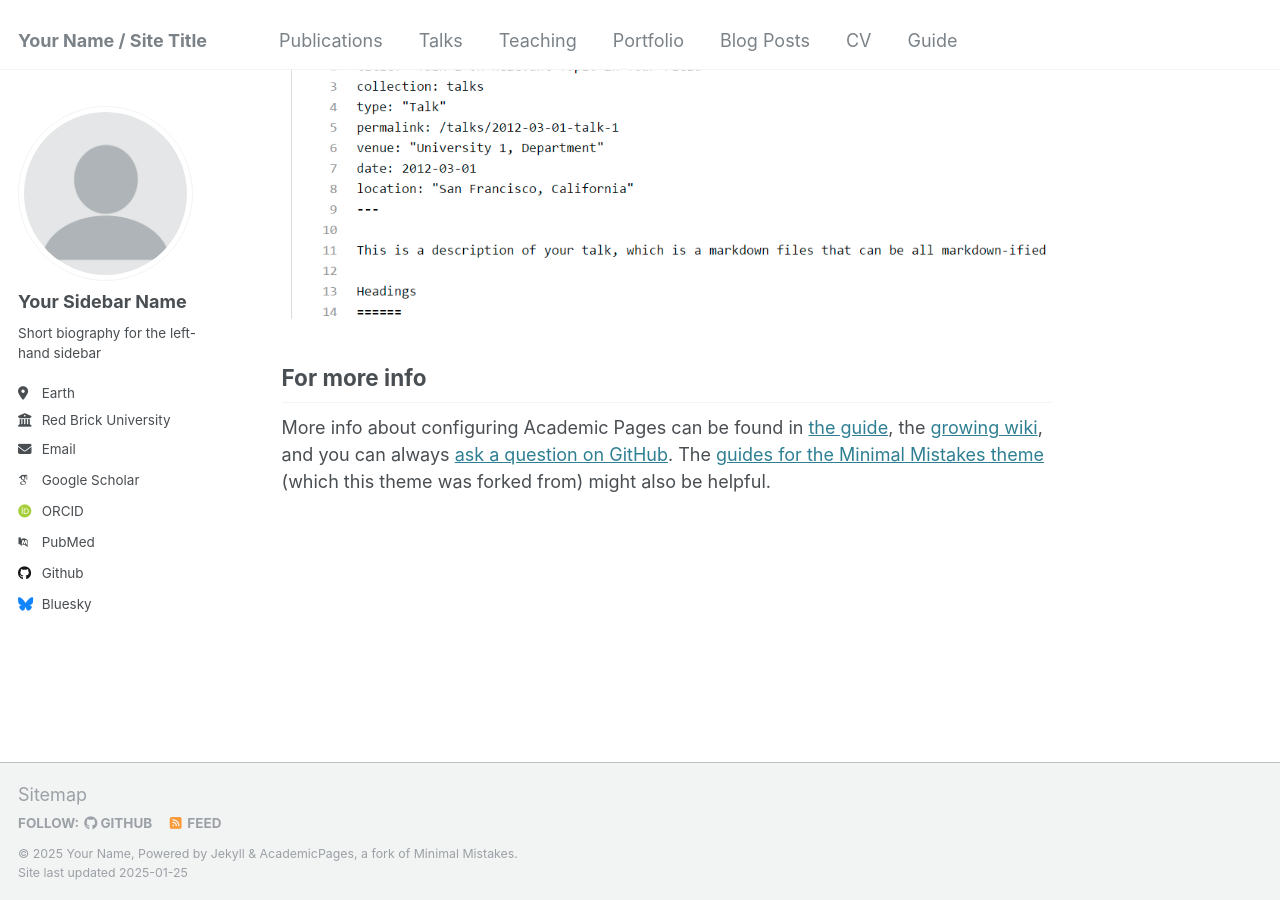
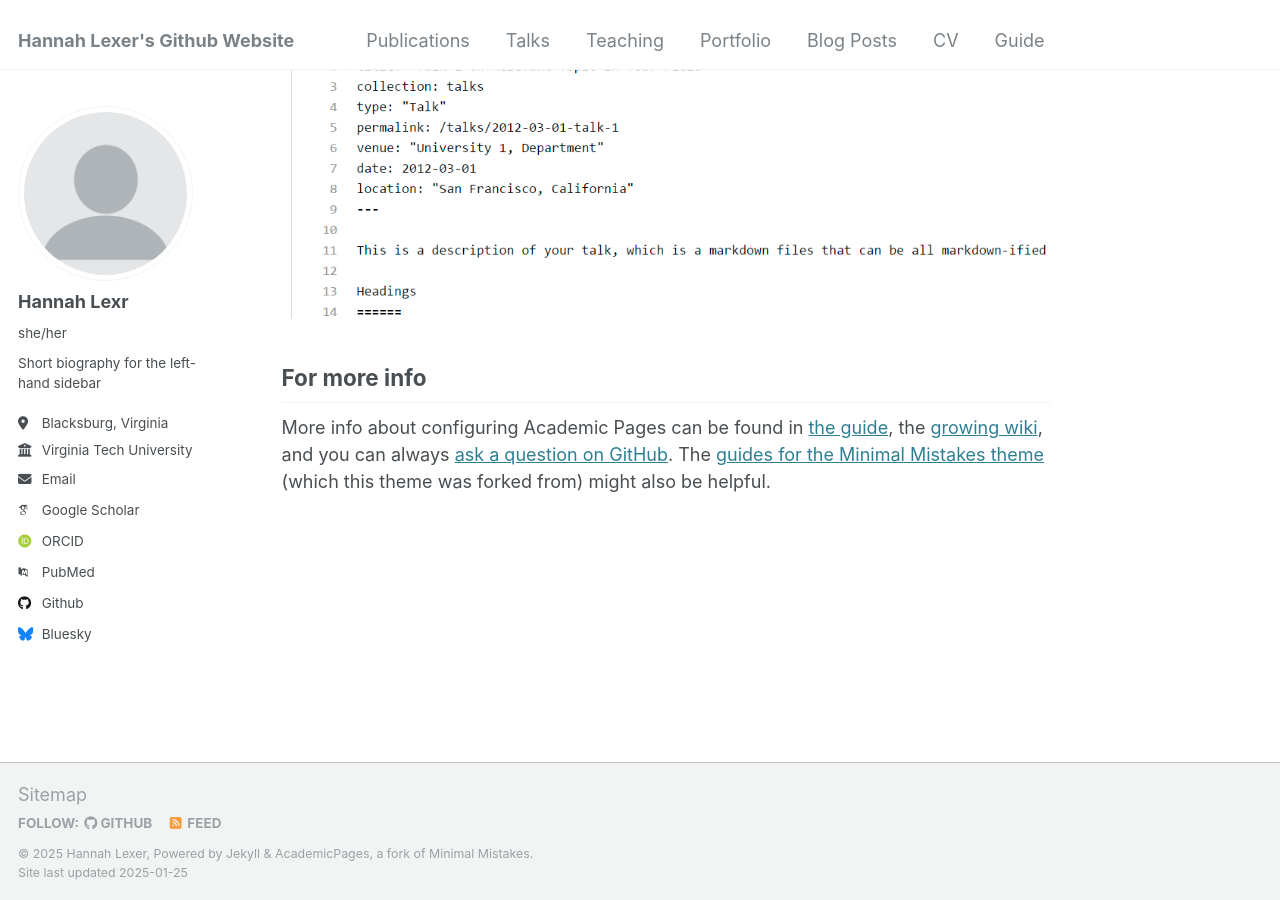
Before and after one commit to hannahl22/hannahl22.github.io, a Jekyll site: the page built from _pages/about.md, in a window 1280 px wide and 900 px high, scrolled down 2643 px. Built offline with Jekyll 4.4.1, drawn with Linux system fonts in a browser that asks for light colours; some web fonts are replaced.

Commit message:
Added Config File Updates

```diff
--- a/_config.yml
+++ b/_config.yml
@@ -8,13 +8,13 @@
 
 # Basic Site Settings
 locale                   : "en-US"
-title                    : "Your Name / Site Title"
+title                    : "Hannah Lexer's Github Website"
 title_separator          : "-"
-name                     : &name "Your Name"
+name                     : &name "Hannah Lexer"
 description              : &description "personal description"
-url                      : https://academicpages.github.io # the base hostname & protocol for your site e.g. "https://[your GitHub username].github.io"
+url                      : https://hannahl22.github.io # the base hostname & protocol for your site e.g. "https://[your GitHub username].github.io"
 baseurl                  : "" # the subpath of your site, e.g. "/blog"
-repository               : "academicpages/academicpages.github.io"
+repository               : "hannahl22/hannahl22.github.io"
 
 # Site Author - The following control what appear as part of the author content on the side bar.
 #               If a field is blank the icon and link will not appear, otherwise it will be shown.
@@ -22,13 +22,13 @@ repository               : "academicpages/academicpages.github.io"
 author:
   # Biographic information
   avatar           : "profile.png"
-  name             : "Your Sidebar Name"
-  pronouns         : # example: "she/her"
+  name             : "Hannah Lexr"
+  pronouns         : "she/her"
   bio              : "Short biography for the left-hand sidebar"
-  location         : "Earth"
-  employer         : "Red Brick University"
+  location         : "Blacksburg, Virginia"
+  employer         : "Virginia Tech University"
   uri              : # URL
-  email            : "none@example.org"
+  email            : "hannahl22@vt.edu"
 
   # Academic websites
   arxiv            : # URL - Update with the correct link to your profile
@@ -44,7 +44,7 @@ author:
   bitbucket        : # Username - Update with your username on the site
   codepen          : # Username
   dribbble         : # Username
-  github           : "academicpages"
+  github           : "hannahl22"
   kaggle           : # Username
   stackoverflow    : # User number or user number and name (i.e., use "1" or "1/jeff-atwood")
 
```
